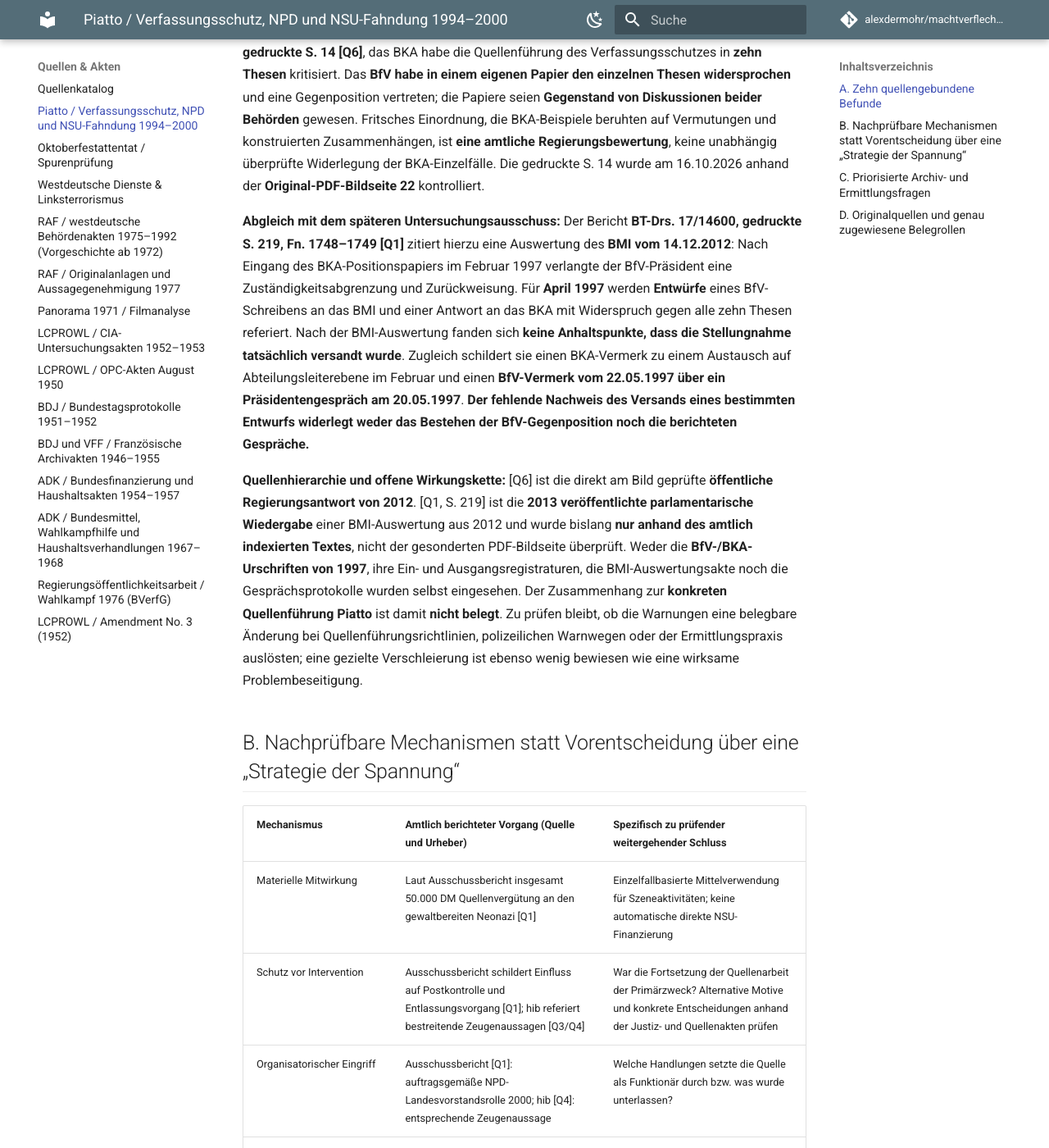
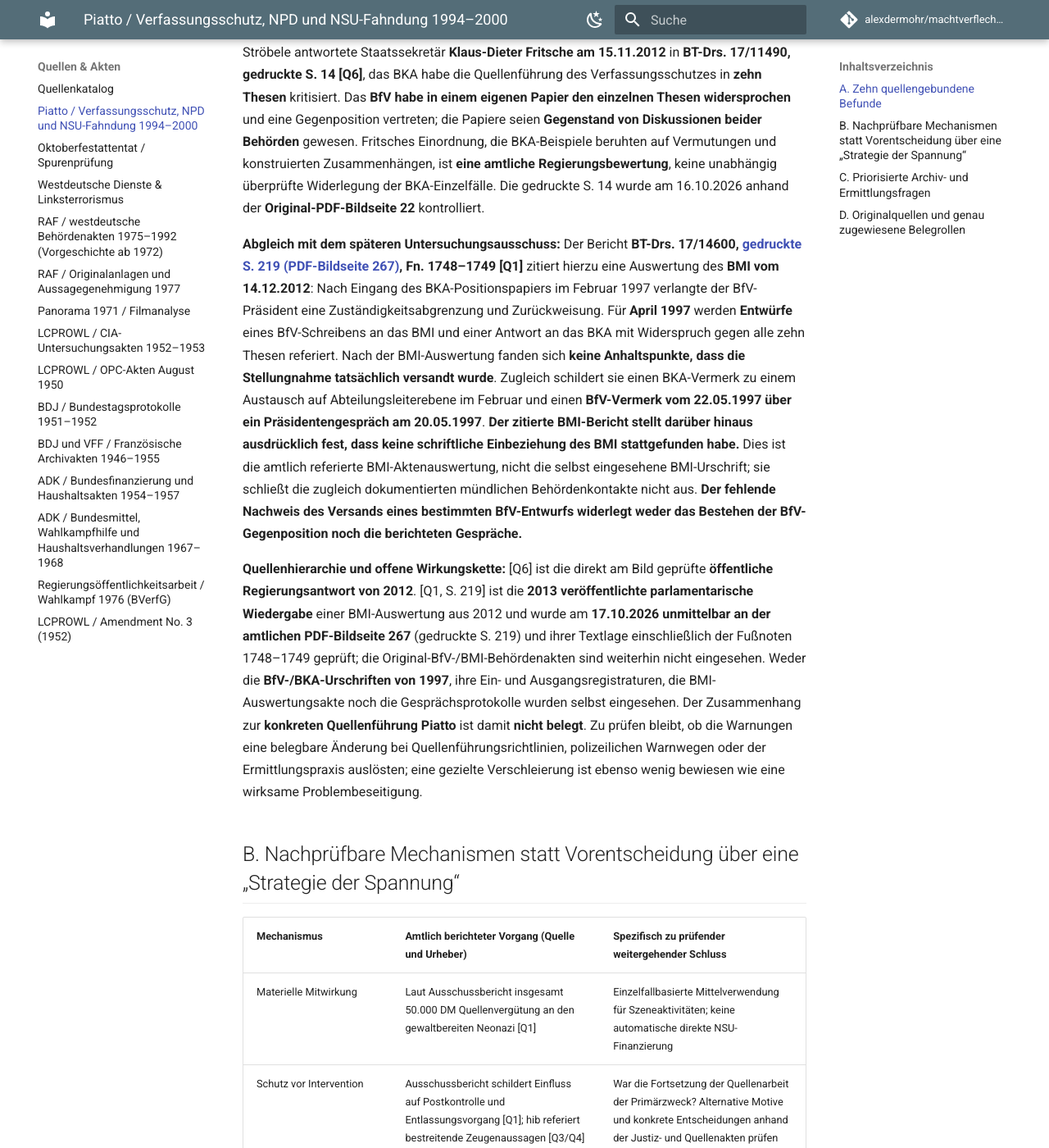
Before and after one commit to alexdermohr/machtverflechtungen, an MkDocs documentation site: the page built from docs/quellen/piatto-verfassungsschutz-justiz-npd-nsu-1994-2000.md, in a window 1280 px wide and 1400 px high, scrolled down 5771 px. Shown: the whole window at 82% size. Built offline with MkDocs 1.6.1 and Material for MkDocs 9.7.7, drawn with Linux system fonts in a browser that asks for light colours; comment, search, counter and statistics services are not loaded; some of the changed text lies outside the part shown.

Commit message:
fix(research): verify original NSU report image and BMI written-contact scope

```diff
--- a/docs/quellen/piatto-verfassungsschutz-justiz-npd-nsu-1994-2000.md
+++ b/docs/quellen/piatto-verfassungsschutz-justiz-npd-nsu-1994-2000.md
@@ -6,7 +6,7 @@
 
 ## A. Zehn quellengebundene Befunde
 
-**Prüfstand der Hauptquelle:** Die gedruckten Seiten **857–858** des Ausschussberichts [Q1] wurden am **16.10.2026** auch bildseitig (PDF-Bildseiten 905–906) abgeglichen. Die gedruckten **S. 218–219** sind bisher anhand der amtlich indexierten Textfassung, **noch nicht gesondert bildseitig**, geprüft. Die Belege sind Ausschussfeststellungen bzw. dort wiedergegebene Behörden- und Gerichtsangaben, keine eigene Einsicht in ursprüngliche Führungs-, BKA- oder Strafakten.
+**Prüfstand der Hauptquelle:** Die gedruckten Seiten **857–858** des Ausschussberichts [Q1] wurden am **16.10.2026** auch bildseitig (PDF-Bildseiten 905–906) abgeglichen. Die gedruckte **S. 219** wurde am **17.10.2026** zusätzlich unmittelbar an der amtlichen **PDF-Bildseite 267** samt Fußnoten 1748–1749 geprüft; **S. 218** blieb bei der vorherigen Textlagenprüfung. Die Belege sind Ausschussfeststellungen bzw. dort wiedergegebene Behörden- und Gerichtsangaben, keine eigene Einsicht in ursprüngliche Führungs-, BKA- oder Strafakten.
 
 ### PIA-01 — V-Person mit schwerer Gewalttat und Zahlungen (laut Ausschussbericht Q1)
 
@@ -64,9 +64,9 @@ Auf **BT-Drs. 17/14600, gedruckter S. 218, Abschnitt b und Fn. 1746–1747 [Q1]*
 
 **Regierungsdarstellung von 2012:** Auf die schriftliche Frage des Abgeordneten Hans-Christian Ströbele antwortete Staatssekretär **Klaus-Dieter Fritsche am 15.11.2012** in **BT-Drs. 17/11490, gedruckte S. 14 [Q6]**, das BKA habe die Quellenführung des Verfassungsschutzes in **zehn Thesen** kritisiert. Das **BfV habe in einem eigenen Papier den einzelnen Thesen widersprochen** und eine Gegenposition vertreten; die Papiere seien **Gegenstand von Diskussionen beider Behörden** gewesen. Fritsches Einordnung, die BKA-Beispiele beruhten auf Vermutungen und konstruierten Zusammenhängen, ist **eine amtliche Regierungsbewertung**, keine unabhängig überprüfte Widerlegung der BKA-Einzelfälle. Die gedruckte S. 14 wurde am 16.10.2026 anhand der **Original-PDF-Bildseite 22** kontrolliert.
 
-**Abgleich mit dem späteren Untersuchungsausschuss:** Der Bericht **BT-Drs. 17/14600, gedruckte S. 219, Fn. 1748–1749 [Q1]** zitiert hierzu eine Auswertung des **BMI vom 14.12.2012**: Nach Eingang des BKA-Positionspapiers im Februar 1997 verlangte der BfV-Präsident eine Zuständigkeitsabgrenzung und Zurückweisung. Für **April 1997** werden **Entwürfe** eines BfV-Schreibens an das BMI und einer Antwort an das BKA mit Widerspruch gegen alle zehn Thesen referiert. Nach der BMI-Auswertung fanden sich **keine Anhaltspunkte, dass die Stellungnahme tatsächlich versandt wurde**. Zugleich schildert sie einen BKA-Vermerk zu einem Austausch auf Abteilungsleiterebene im Februar und einen **BfV-Vermerk vom 22.05.1997 über ein Präsidentengespräch am 20.05.1997**. **Der fehlende Nachweis des Versands eines bestimmten Entwurfs widerlegt weder das Bestehen der BfV-Gegenposition noch die berichteten Gespräche.**
+**Abgleich mit dem späteren Untersuchungsausschuss:** Der Bericht **BT-Drs. 17/14600, [gedruckte S. 219 (PDF-Bildseite 267)](https://dserver.bundestag.de/btd/17/146/1714600.pdf#page=267), Fn. 1748–1749 [Q1]** zitiert hierzu eine Auswertung des **BMI vom 14.12.2012**: Nach Eingang des BKA-Positionspapiers im Februar 1997 verlangte der BfV-Präsident eine Zuständigkeitsabgrenzung und Zurückweisung. Für **April 1997** werden **Entwürfe** eines BfV-Schreibens an das BMI und einer Antwort an das BKA mit Widerspruch gegen alle zehn Thesen referiert. Nach der BMI-Auswertung fanden sich **keine Anhaltspunkte, dass die Stellungnahme tatsächlich versandt wurde**. Zugleich schildert sie einen BKA-Vermerk zu einem Austausch auf Abteilungsleiterebene im Februar und einen **BfV-Vermerk vom 22.05.1997 über ein Präsidentengespräch am 20.05.1997**. **Der zitierte BMI-Bericht stellt darüber hinaus ausdrücklich fest, dass keine schriftliche Einbeziehung des BMI stattgefunden habe.** Dies ist die amtlich referierte BMI-Aktenauswertung, nicht die selbst eingesehene BMI-Urschrift; sie schließt die zugleich dokumentierten mündlichen Behördenkontakte nicht aus. **Der fehlende Nachweis des Versands eines bestimmten BfV-Entwurfs widerlegt weder das Bestehen der BfV-Gegenposition noch die berichteten Gespräche.**
 
-**Quellenhierarchie und offene Wirkungskette:** [Q6] ist die direkt am Bild geprüfte **öffentliche Regierungsantwort von 2012**. [Q1, S. 219] ist die **2013 veröffentlichte parlamentarische Wiedergabe** einer BMI-Auswertung aus 2012 und wurde bislang **nur anhand des amtlich indexierten Textes**, nicht der gesonderten PDF-Bildseite überprüft. Weder die **BfV-/BKA-Urschriften von 1997**, ihre Ein- und Ausgangsregistraturen, die BMI-Auswertungsakte noch die Gesprächsprotokolle wurden selbst eingesehen. Der Zusammenhang zur **konkreten Quellenführung Piatto** ist damit **nicht belegt**. Zu prüfen bleibt, ob die Warnungen eine belegbare Änderung bei Quellenführungsrichtlinien, polizeilichen Warnwegen oder der Ermittlungspraxis auslösten; eine gezielte Verschleierung ist ebenso wenig bewiesen wie eine wirksame Problembeseitigung.
+**Quellenhierarchie und offene Wirkungskette:** [Q6] ist die direkt am Bild geprüfte **öffentliche Regierungsantwort von 2012**. [Q1, S. 219] ist die **2013 veröffentlichte parlamentarische Wiedergabe** einer BMI-Auswertung aus 2012 und wurde am **17.10.2026 unmittelbar an der amtlichen PDF-Bildseite 267** (gedruckte S. 219) und ihrer Textlage einschließlich der Fußnoten 1748–1749 geprüft; die Original-BfV-/BMI-Behördenakten sind weiterhin nicht eingesehen. Weder die **BfV-/BKA-Urschriften von 1997**, ihre Ein- und Ausgangsregistraturen, die BMI-Auswertungsakte noch die Gesprächsprotokolle wurden selbst eingesehen. Der Zusammenhang zur **konkreten Quellenführung Piatto** ist damit **nicht belegt**. Zu prüfen bleibt, ob die Warnungen eine belegbare Änderung bei Quellenführungsrichtlinien, polizeilichen Warnwegen oder der Ermittlungspraxis auslösten; eine gezielte Verschleierung ist ebenso wenig bewiesen wie eine wirksame Problembeseitigung.
 
 ## B. Nachprüfbare Mechanismen statt Vorentscheidung über eine „Strategie der Spannung“
 
@@ -106,7 +106,7 @@ Auf **BT-Drs. 17/14600, gedruckter S. 218, Abschnitt b und Fn. 1746–1747 [Q1]*
 
 ## D. Originalquellen und genau zugewiesene Belegrollen
 
-- **[Q1]** Deutscher Bundestag, 17. WP, **Drs. 17/14600**, *Beschlussempfehlung und Bericht des 2. Untersuchungsausschusses*, 22.08.2013, insbesondere gedruckte **S. 218–219** (allgemeine BKA-Frühwarnungen, zehn Thesen, BfV-Entwürfe und nicht belegter Versand, Fn. 1746–1749; keine spezifische Piatto-Zuordnung) sowie **S. 857–858** (Ausschussfeststellungen zu Piatto und Waffenverwahrung; BKA-Rückblick; Druck- und PDF-Bildseiten sind zu unterscheiden). [Original-PDF](https://dserver.bundestag.de/btd/17/146/1714600.pdf). Gedruckte S. 857–858 wurden am 16.10.2026 bildseitig geprüft; die gedruckten S. 218–219 sind bisher nur am amtlich indexierten Text abgeglichen.
+- **[Q1]** Deutscher Bundestag, 17. WP, **Drs. 17/14600**, *Beschlussempfehlung und Bericht des 2. Untersuchungsausschusses*, 22.08.2013, insbesondere gedruckte **S. 218–219** (allgemeine BKA-Frühwarnungen, zehn Thesen, BfV-Entwürfe und nicht belegter Versand, Fn. 1746–1749; keine spezifische Piatto-Zuordnung) sowie **S. 857–858** (Ausschussfeststellungen zu Piatto und Waffenverwahrung; BKA-Rückblick; Druck- und PDF-Bildseiten sind zu unterscheiden). [Original-PDF](https://dserver.bundestag.de/btd/17/146/1714600.pdf). Gedruckte S. 857–858 wurden am 16.10.2026 bildseitig geprüft; gedruckte S. 219 wurde am 17.10.2026 am PDF-Originalbild (Bildseite 267) geprüft; gedruckte S. 218 bleibt nur textlich abgeglichen.
 - **[Q2]** Deutscher Bundestag, 2. Untersuchungsausschuss 17. WP, **70. Sitzung vom 13.05.2013**, stenografisches Protokoll Nr. 70, endgültige Fassung, Zeugenvernehmung **Sebastian Egerton (BfV)**, insb. gedruckte S. **22, 57, 59 und 61** (Quellenschutz, Verifikation, Observation und G-10; Bildseiten im Original-PDF abgeglichen). [Original-PDF](https://dserver.bundestag.de/btd/17/CD14600/Protokolle/Protokoll-Nr%2070a.pdf). Aussagen eines Zeugen sind keine unabhängige Bestätigung seiner Verfahrensdarstellung.
 - **[Q3]** Deutscher Bundestag, 15.04.2013, *Brandenburgs Verfassungsschutz Thema beim NSU-Ausschuss*, hib 200/2013: öffentliche Berichterstattung über Aussagen **Gordian Meyer-Plath** und Vorhalt zur JVA-Postkontrolle. [Amtlicher Bericht](https://www.bundestag.de/webarchiv/presse/hib/2013_04/01-254136). Zur Nachprüfung außerdem stenografisches Protokoll der [64. Sitzung](https://dserver.bundestag.de/btd/17/CD14600/Protokolle/Protokoll-Nr%2064a.pdf).
 - **[Q4]** Deutscher Bundestag, 20.01.2017, *Gewalttäter im Dienste des Verfassungsschutz*, hib 33/2017; zu **Jörg Milbradt**, NPD-Rolle, 1998er Waffenhinweisen, 25.08.1998-SMS, bestreitender Einordnung und behaupteten Verbotswirkungen. [Amtlicher Bericht](https://www.bundestag.de/webarchiv/presse/hib/2017_01/489366-489366). Amtliche Zusammenfassung einer Ausschussanhörung, keine alleinige strafgerichtliche Feststellung.
```
Also changed, not shown: research/piatto-verfassungsschutz-justiz-npd-nsu-1994-2000.md (+3 -3 lines).
